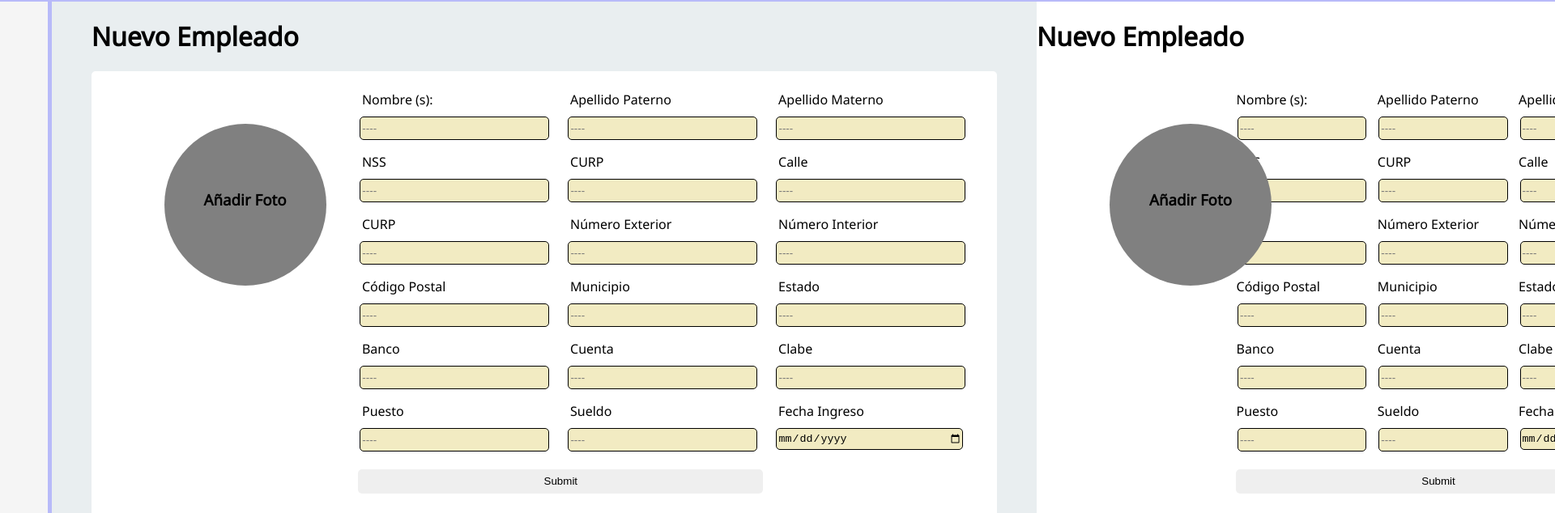
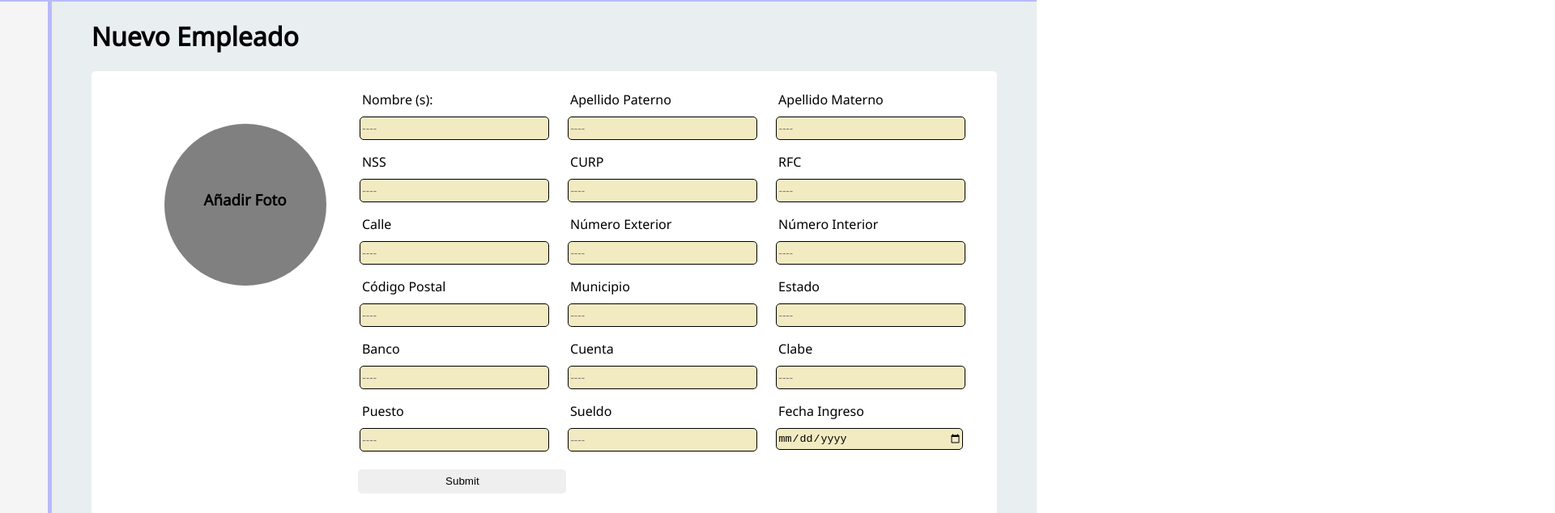
Before and after one commit to cabreraTDP/cuadra-app3, a React (Create React App) app: page /app/empleados/nuevo in a window 1280 px wide. Shown: the part 102-736 px from the top of the page at 81% size, 1920 px wide, since content can reach past the window. Built offline with nearby package versions, Linux system fonts and the light colour scheme; no server answers; some icons are missing.

Commit message:
getting empleados & create new

```diff
--- a/src/App.js
+++ b/src/App.js
@@ -23,7 +23,6 @@
         <div className="item-header"><Header /></div>
           <div className="item-menu "><SideMenu  /></div>
           <div className="item-main"><MainBox /></div>
-          <Outlet/>
 
       </div>
     </div>
--- a/src/Components/Modules/Empleados/Empleados.js
+++ b/src/Components/Modules/Empleados/Empleados.js
@@ -11,7 +11,7 @@
         "Nombre": "",
         "RFC": "",
         "CURP": "",
-        "IMSS": ""
+        "NSS": ""
     }]);
 
     useEffect(async()=>{
@@ -22,13 +22,13 @@
                 "Nombre": trabajador.datosPersonales.nombre,
                 "RFC": trabajador.datosPersonales.rfc,
                 "CURP": trabajador.datosPersonales.curp,
-                "IMSS": trabajador.datosPersonales.imss
+                "NSS": trabajador.datosPersonales.nss
             } :
             {
                 "Nombre": '',
                 "RFC": "",
                 "CURP": "",
-                "IMSS": ""
+                "NSS": ""
             }
         )));
 
--- a/src/Components/Modules/Empleados/NuevoEmpleado.js
+++ b/src/Components/Modules/Empleados/NuevoEmpleado.js
@@ -15,8 +15,7 @@
 
     const onSubmitHandler = async(e) => {
         e.preventDefault();
-        const respuesta = await Post('/trabajadores/add', datos);
-        console.log(respuesta);
+        await Post('/trabajadores/add', datos);
         navigate('/app/empleados');
     };
 
@@ -59,7 +58,7 @@
                                     onChangeHandler={(e)=>onChangeHandler(e)}
                                 />
                         )}
-                        <input type="submit" />
+                        <input type="submit" style={{width:'100%'}} />
                     </form>
                 </div>
 
--- a/src/Constants/inputsEmpleado.js
+++ b/src/Constants/inputsEmpleado.js
@@ -30,16 +30,16 @@
         name: "curp"
     },
     {
+        etiqueta: "RFC",
+        placeholder: "----",
+        tipo: "text",
+        name: "rfc"
+    },
+    {
         etiqueta: "Calle",
         placeholder: "----",
         tipo: "text",
         name: "calle"
-    },
-    {
-        etiqueta: "CURP",
-        placeholder: "----",
-        tipo: "text",
-        name: "curp"
     },
     {
         etiqueta: "Número Exterior",
--- a/src/datafake.js
+++ b/src/datafake.js
@@ -162,7 +162,7 @@
     }
 ]
 
-const titles = ['Nombre','RFC','CURP','IMSS']
+const titles = ['Nombre','RFC','CURP','NSS']
 const titles2 = ['ID','Nombre','RFC','CURP','IMSS','Sueldo Real']
 
 const options = [
```
